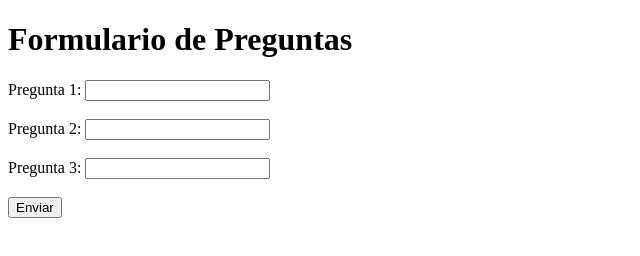
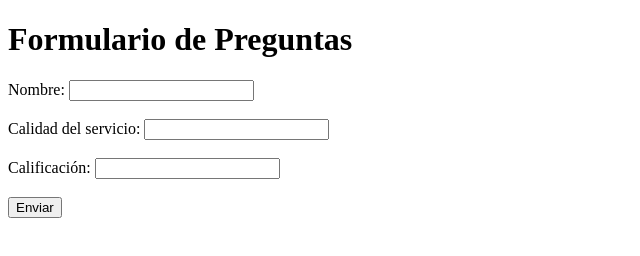
Before and after one commit to DanielSanMiguel/Sling_Tools, a plain HTML site: page index.html in a window 1280 px wide. Shown: the whole page, without its empty margins (0-640 px from the left). Drawn offline with Linux system fonts and the light colour scheme.

Commit message:
Update index.html

```diff
--- a/index.html
+++ b/index.html
@@ -7,13 +7,13 @@
     <h1>Formulario de Preguntas</h1>
 
     <form>
-        <label for="pregunta1">Pregunta 1:</label>
+        <label for="pregunta1">Nombre:</label>
         <input type="text" id="pregunta1" name="pregunta1"><br><br>
 
-        <label for="pregunta2">Pregunta 2:</label>
+        <label for="pregunta2">Calidad del servicio:</label>
         <input type="text" id="pregunta2" name="pregunta2"><br><br>
 
-        <label for="pregunta3">Pregunta 3:</label>
+        <label for="pregunta3">Calificación:</label>
         <input type="text" id="pregunta3" name="pregunta3"><br><br>
 
         <input type="submit" value="Enviar">
```
